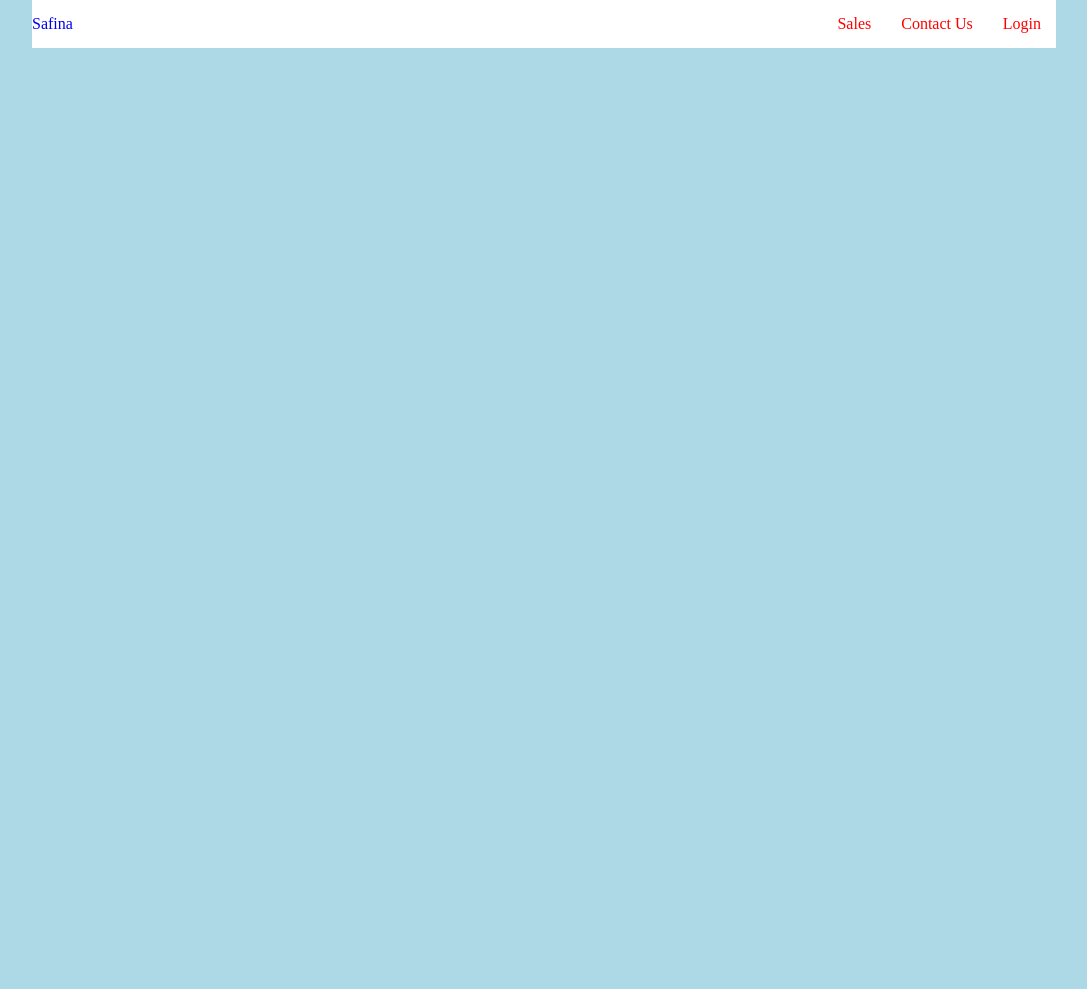
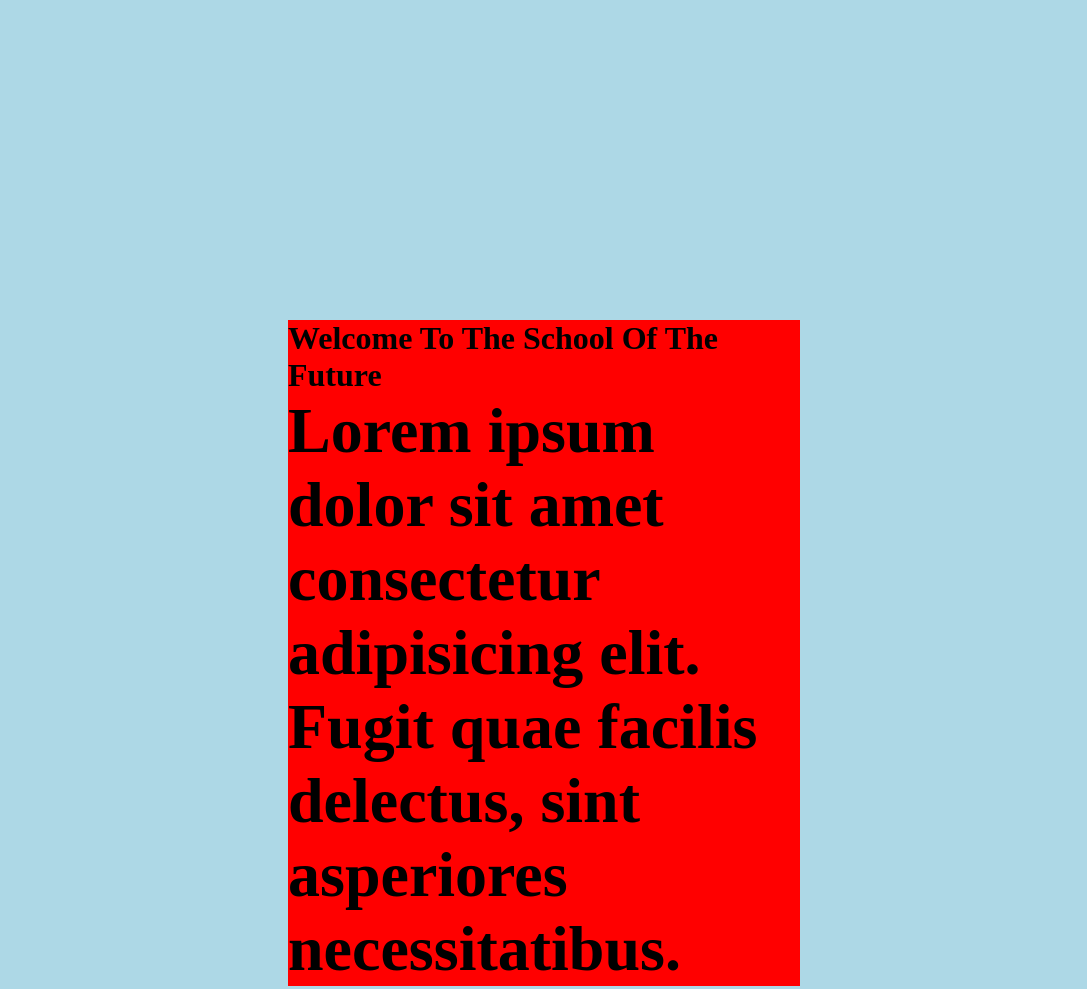
Before and after one commit to Kakad3v/safina-css, a plain HTML site: page index.html in a window 1280 px wide. Shown: the whole page, without its empty margins (96-1183 px from the left). Before the commit the page ends 800 px from the top, so only its background shows below. Drawn offline with Linux system fonts and the light colour scheme.

Commit message:
Work on size

```diff
--- a/index.html
+++ b/index.html
@@ -9,7 +9,7 @@
 </head>
 <body>
     <!-- Navigation -->
-    <nav>
+    <!-- <nav>
         <a href="/">Safina</a>
         <ul>
             <li>
@@ -22,8 +22,15 @@
                 <a href="/login.html">Login</a>
             </li>
         </ul>
-    </nav>
+    </nav> -->
     <!-- Hero section -->
+    <section class="banner">
+        <div class="content">
+            <h1>Welcome To The School Of The Future</h1>
+            <h1 class="bigheading">Lorem ipsum dolor sit amet consectetur adipisicing elit. Fugit quae facilis delectus, sint asperiores necessitatibus.</h1>
+        </div>
+    </section>
+
 
     <!-- Content -->
 
--- a/styles.css
+++ b/styles.css
@@ -2,6 +2,7 @@
 * {
 padding: 0;
 margin: 0;
+font-size: 32px;
 }
 
 a {
@@ -30,6 +31,36 @@ nav ul li {
     margin: 15px;
 }
 
-nav ul li a{
-    color: red;
+
+.banner {
+    height: 100vh;
+    padding: 10rem;
 }
+
+.banner .content {
+    max-width: 80%;
+    margin: 0 auto;
+    display: flex;
+    flex-direction: column;
+    background: red;
+    /* padding: 12px; */
+    /* gap: 10rem; */
+    font-size: 16px;
+
+}
+
+.banner .content h1 {
+
+}
+
+.bigheading {
+    font-size: 2rem;
+}
+
+.banner .content p {
+    /* margin-top: 24px; */
+    background: green;
+    margin: 12px 0;
+    padding: 12px;
+
+}
```
Also changed, not shown: 1 other file.
